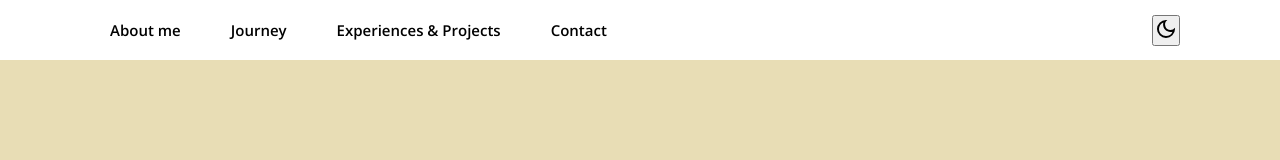
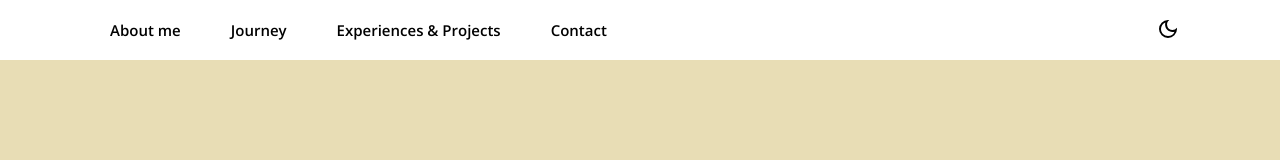
Before and after one commit to cihangiracikgoz/my_personal_web, a React (Vite) app: page / in a window 1280 px wide. Shown: the top 160 px of the page. Built offline with nearby package versions, Linux system fonts and the light colour scheme.

Commit message:
Dark mode toggle updates

```diff
--- a/src/components/Header/Header.css
+++ b/src/components/Header/Header.css
@@ -26,3 +26,10 @@
     color: #E8DDB5;
     cursor: pointer;
 }
+
+.dark-mode-toggle {
+    background: transparent;
+    border: none;
+    cursor: pointer;
+    outline: none;
+}
--- a/src/components/Header/Header.tsx
+++ b/src/components/Header/Header.tsx
@@ -3,7 +3,10 @@ import { MdOutlineDarkMode, MdOutlineLightMode } from "react-icons/md";
 import "./Header.css";
 
 export default function Header(): JSX.Element {
-  const [darkMode, setDarkMode] = useState(false);
+  const [darkMode, setDarkMode] = useState(() => {
+    const stored = localStorage.getItem("darkMode");
+    return stored === "true";
+  });
 
   const handleToggle = () => {
     setDarkMode((prev) => !prev);
@@ -16,6 +19,7 @@ export default function Header(): JSX.Element {
     } else {
       body.classList.remove("dark-mode");
     }
+    localStorage.setItem("darkMode", darkMode.toString());
   }, [darkMode]);
 
   return (
@@ -39,7 +43,7 @@ function Navbar(): JSX.Element {
 
 function DarkModeToggle({darkMode, onToggle}: {darkMode: boolean; onToggle: () => void;}): JSX.Element {
   return (
-    <button type="button" className="dark-mode-toggle" onClick={onToggle} aria-label={darkMode ? "Light Mode" : "Dark Mode"}>
+    <button type="button" className="dark-mode-toggle" onClick={onToggle} aria-label={darkMode ? "Toggle light Mode" : "Toggle dark Mode"} aria-pressed={darkMode}>
       {darkMode ? <MdOutlineLightMode size={24} /> : <MdOutlineDarkMode size={24} />}
     </button>
   );
--- a/src/index.css
+++ b/src/index.css
@@ -6,4 +6,5 @@
 
 body {
     background-color: #E8DDB5;
+    transition: background-color 0.3s ease, color 0.3s ease;
 }
```
